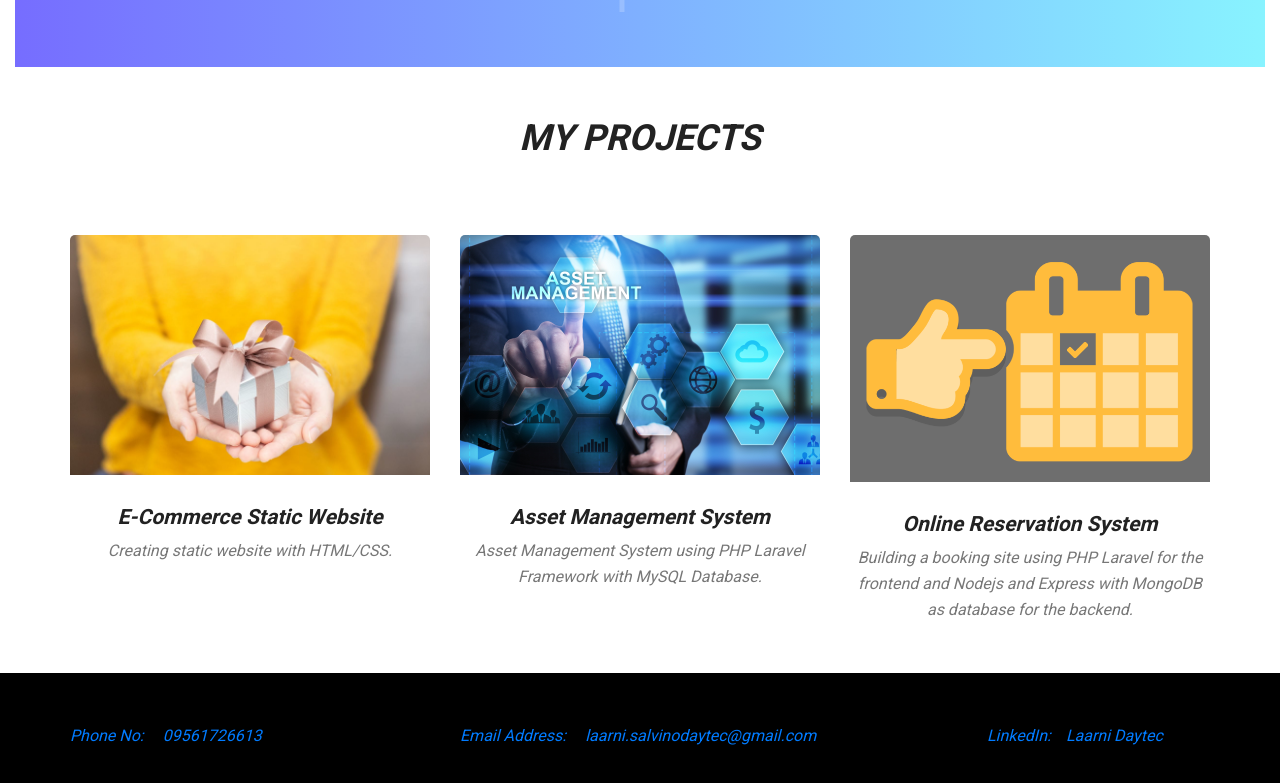
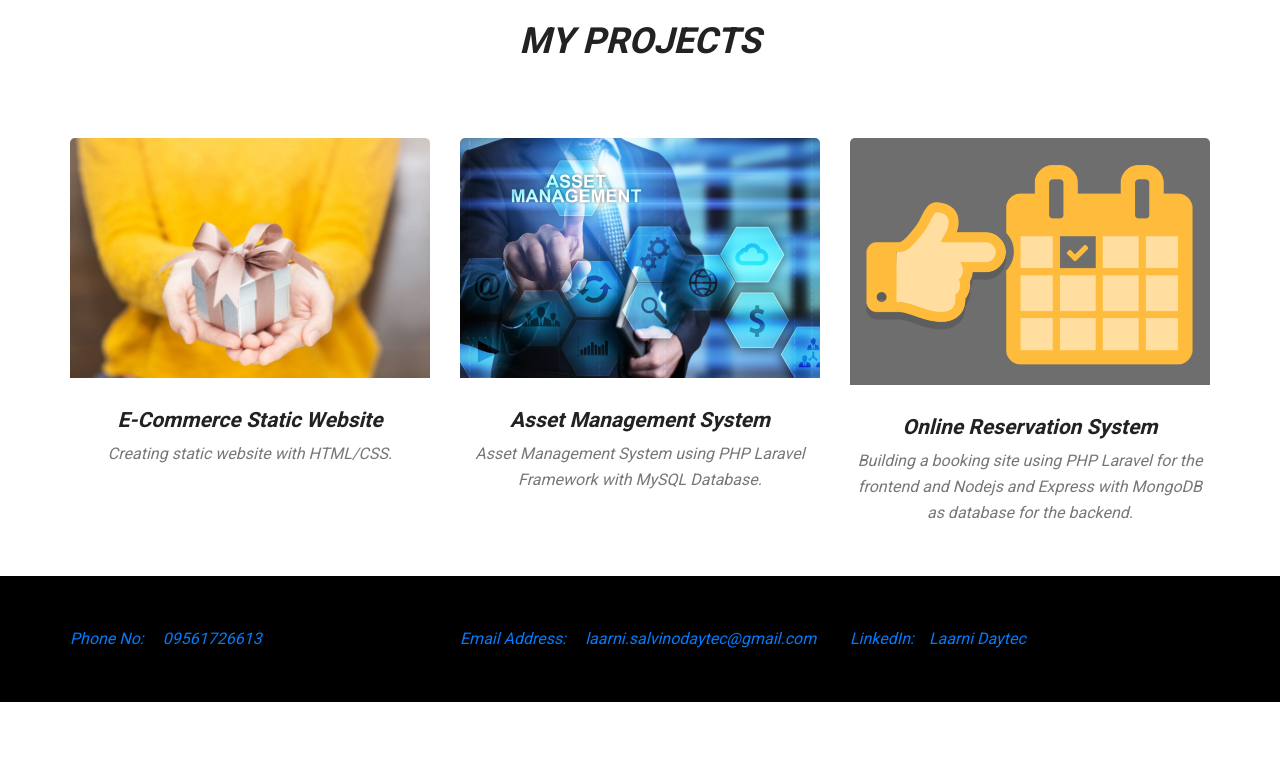
Before and after one commit to laarnisalvinodaytec/myPortfolio, a plain HTML site: page index.html in a window 1280 px wide. Shown: the part 2418-3201 px from the top of the page. After the commit the page ends 3120 px from the top, so only its background shows below. Drawn offline with nearby package versions, Linux system fonts and the light colour scheme.

```diff
--- a/index.html
+++ b/index.html
@@ -295,7 +295,7 @@
 
         		</div>
         		<div class="col-lg-4 col-sm-4 text-left">
-        			<a href="https://www.linkedin.com/in/laarni-daytec-92b8bb187/"><span style="margin-left:137px; margin-right:15px; font-style: italic;">LinkedIn:</span>Laarni Daytec</a>
+        			<a href="https://www.linkedin.com/in/laarni-daytec-92b8bb187/"><span style="margin-right:15px; font-style: italic;">LinkedIn:</span>Laarni Daytec</a>
 
         		</div>
         	</div>
```
Also changed, not shown: assets/img/ara10.jpg.
